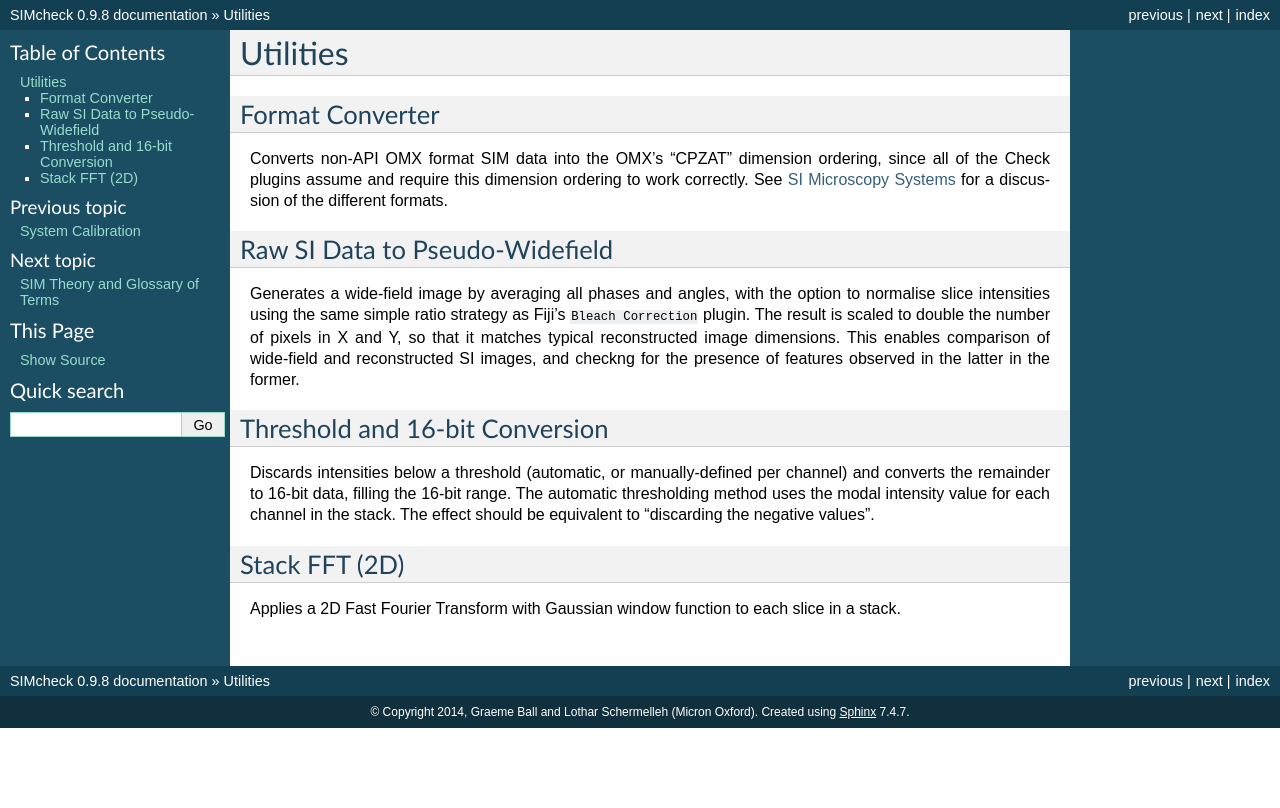
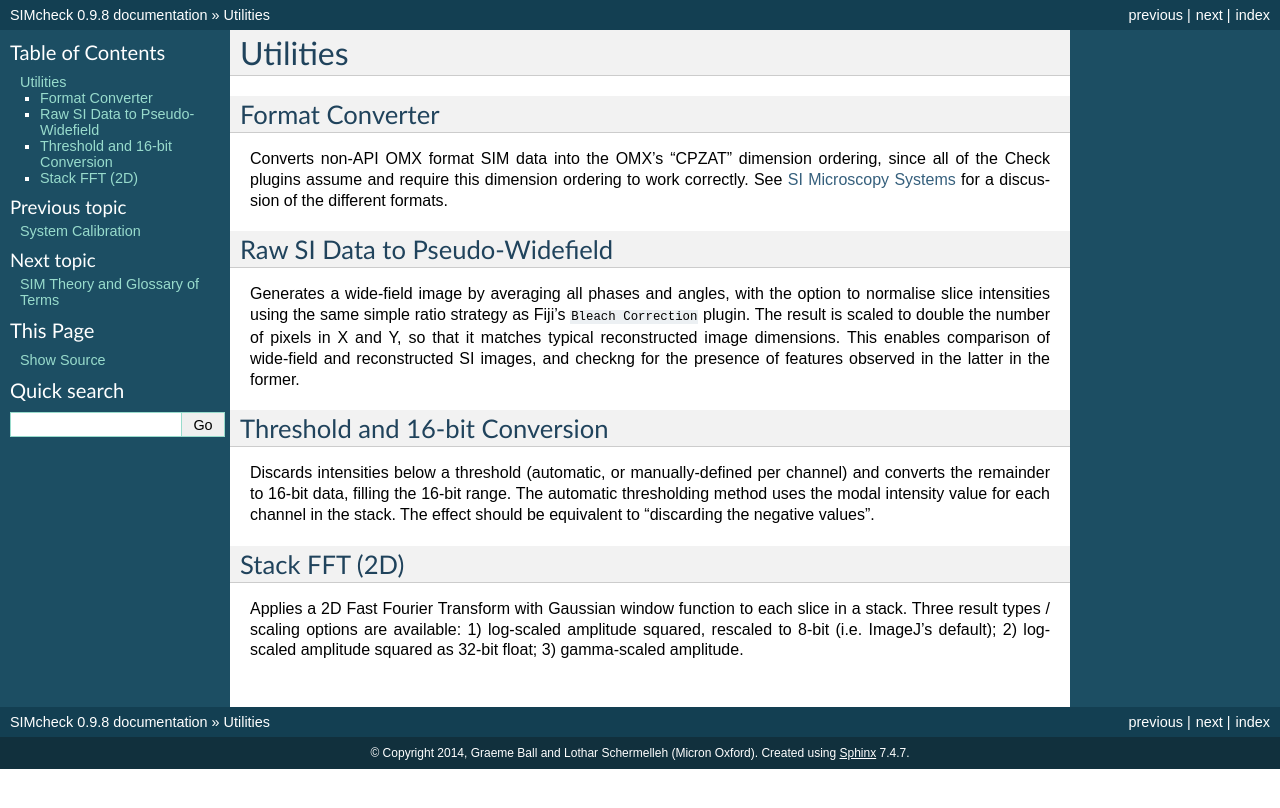
Before and after one commit to MicronOxford/SIMcheck_Manual, a Sphinx documentation site: the page built from source/utils.rst, in a window 1280 px wide. Shown: the top 808 px of the page. Built offline with Sphinx 7.4.7, drawn with Linux system fonts in a browser that asks for light colours.

Commit message:
update utils info, for new Stack FFT result types

```diff
--- a/source/utils.rst
+++ b/source/utils.rst
@@ -32,4 +32,6 @@ Stack FFT (2D)
 --------------
 
 Applies a 2D Fast Fourier Transform with Gaussian window function to each slice
-in a stack.
+in a stack. Three result types / scaling options are available: 1) log-scaled
+amplitude squared, rescaled to 8-bit (i.e. ImageJ's default); 2) log-scaled
+amplitude squared as 32-bit float; 3) gamma-scaled amplitude.
```
